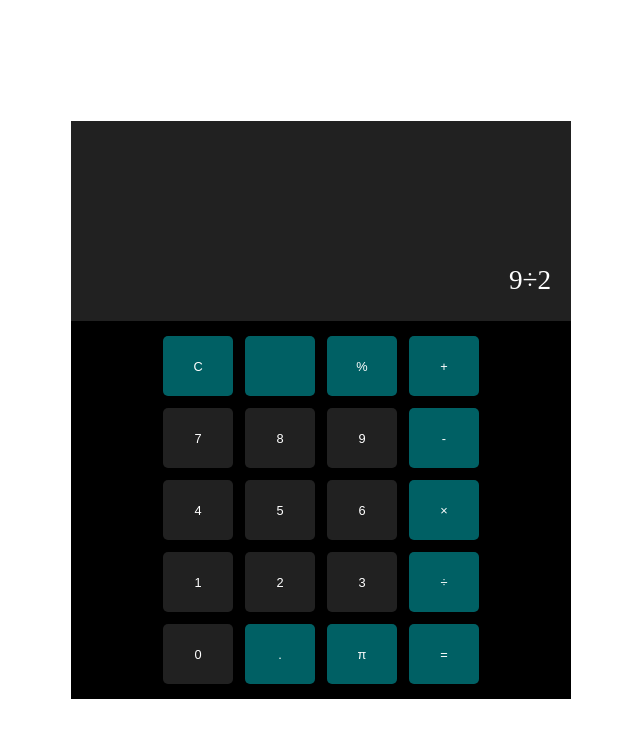
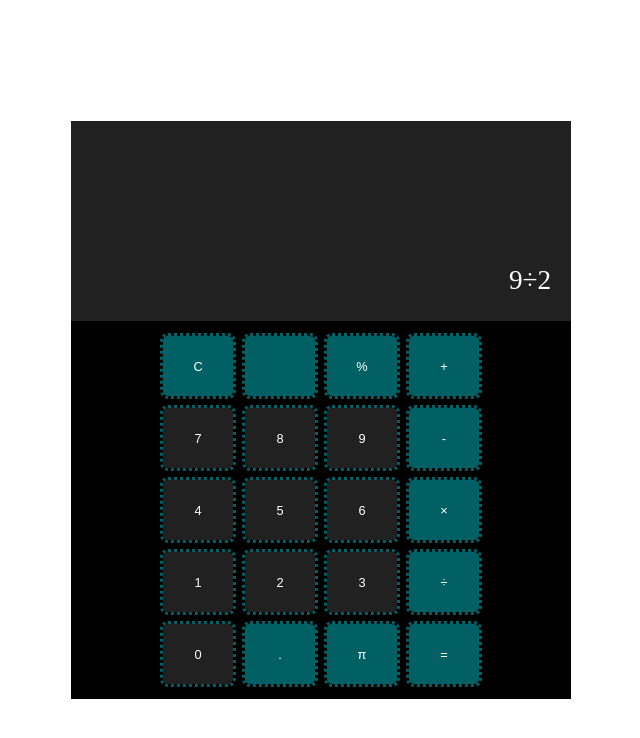
Before and after one commit to teamNewDev/calculator, a plain HTML site: page index.html in a window 1280 px wide. Shown: the whole page, without its empty margins (319-959 px from the left). Drawn offline with Linux system fonts and the light colour scheme.

Commit message:
Update style.css

```diff
--- a/style.css
+++ b/style.css
@@ -61,6 +61,8 @@ main {
   border: none;
   border-radius: 5px;
   font-size: 0.8rem;
+  outline-style: dotted;
+  outline-color: var(--prim-color);
 }
 
 .green {
```
